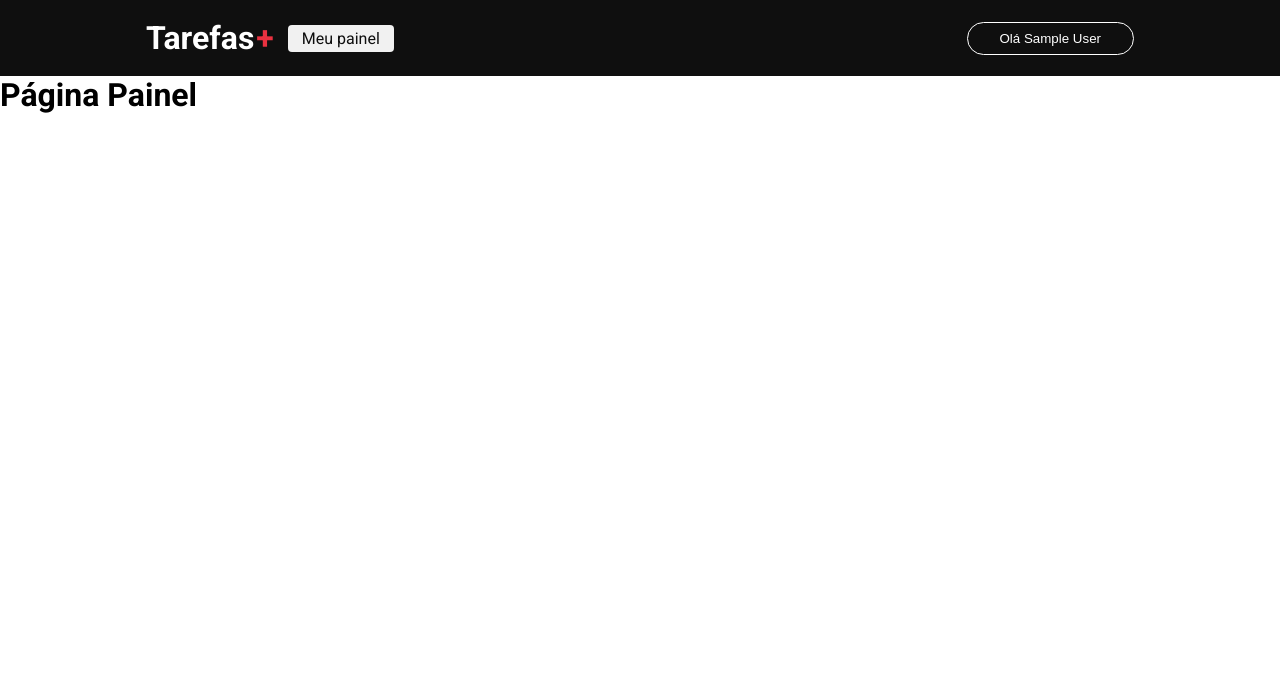
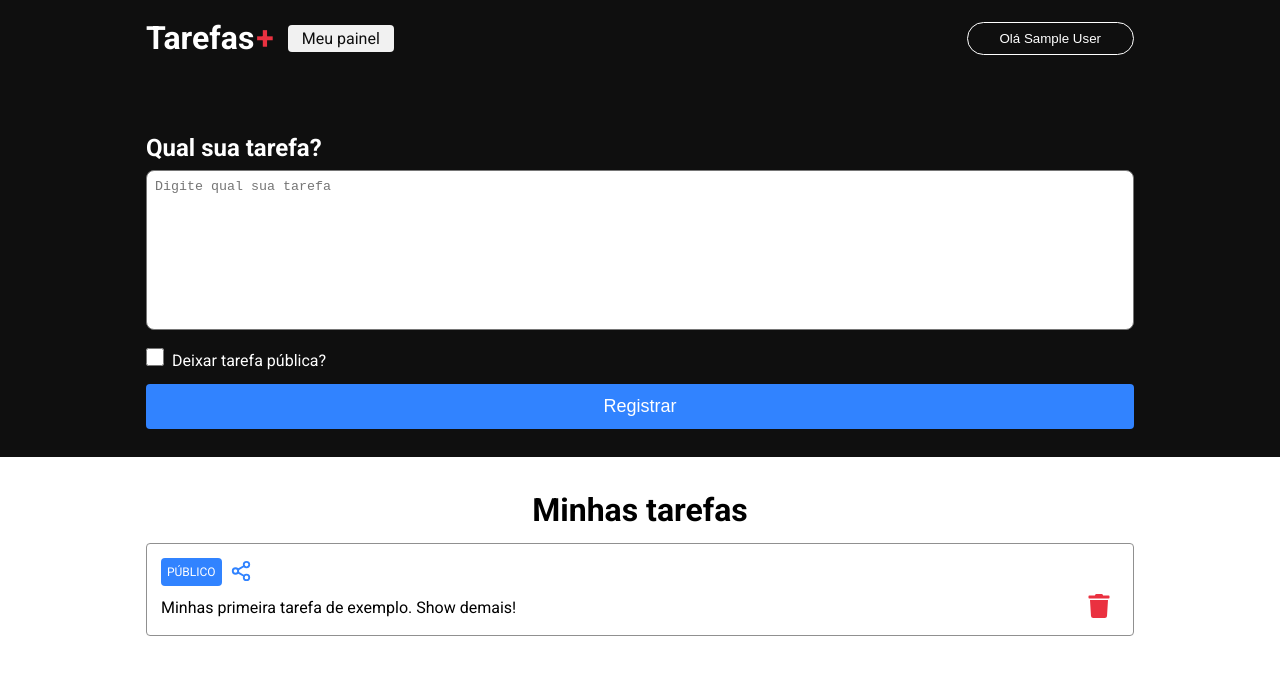
Before and after one commit to caiokronuz/tarefas-, a Next.js app: page /dashboard in a window 1280 px wide. Shown: the top 674 px of the page. Built offline with nearby package versions, Linux system fonts and the light colour scheme; no server answers; sample sign-in values are in the browser's storage.

Commit message:
estruturada a página de Dashboard ('Meu painel')

```diff
--- a/package.json
+++ b/package.json
@@ -12,7 +12,8 @@
     "next": "14.2.3",
     "next-auth": "^4.24.7",
     "react": "^18",
-    "react-dom": "^18"
+    "react-dom": "^18",
+    "react-icons": "^5.2.0"
   },
   "devDependencies": {
     "@types/node": "^20",
--- /dev/null
+++ b/src/components/textArea/index.tsx
@@ -0,0 +1,8 @@
+import { HTMLProps } from 'react';
+import styles from './style.module.css';
+
+export function TextArea({...rest}: HTMLProps<HTMLTextAreaElement>){
+    return(
+        <textarea className={styles.textArea} {...rest}></textarea>
+    )
+}
--- /dev/null
+++ b/src/components/textArea/style.module.css
@@ -0,0 +1,8 @@
+.textArea{
+    width: 100%;
+    resize: none;
+    height: 160px;
+    border-radius: 8px;
+    outline: none;
+    padding: 8px;
+}
--- a/src/pages/dashboard/index.tsx
+++ b/src/pages/dashboard/index.tsx
@@ -1,21 +1,67 @@
 import Head from "next/head";
+
+
 import { GetServerSideProps } from "next";
-
 import {getSession} from 'next-auth/react'
+import { TextArea } from "@/components/textArea";
+import {FiShare2} from 'react-icons/fi'
+import {FaTrash} from 'react-icons/fa'
 
 import styles from './style.module.css';
 
 export default function Dashboard(){
     return(
-        <>
+        <div className={styles.container}>
             <Head>
                 <title>Meu painel de tarefas</title>
             </Head>
 
-            <div>
-                <h1>Página Painel</h1>
-            </div>
-        </>
+            <main className={styles.main}>
+                <section className={styles.content}>
+                    <div className={styles.contentForm}>
+                        <h1 className={styles.title}>Qual sua tarefa?</h1>
+                        <form>
+                            <TextArea placeholder="Digite qual sua tarefa"/>
+                            <div className={styles.checkBoxArea}>
+                                <input
+                                    type="checkbox"
+                                    className={styles.checkbox}
+                                />
+                                <label>Deixar tarefa pública?</label>
+                            </div>
+                            <button type="submit" className={styles.button}>
+                                Registrar
+                            </button>
+                        </form>
+                    </div>
+                </section>
+
+                <section className={styles.taskContainer}>
+                    <h1>Minhas tarefas</h1>
+                    <article className={styles.task}>
+                        <div className={styles.tagContainer}>
+                            <label className={styles.tag}>PÚBLICO</label>
+                            <button className={styles.shareButton}>
+                                <FiShare2
+                                    size={22}
+                                    color="#3183ff"
+                                />
+                            </button>
+                        </div>
+
+                        <div className={styles.taskContent}>
+                            <p>Minhas primeira tarefa de exemplo. Show demais!</p>
+                            <button className={styles.trashButton}>
+                                <FaTrash
+                                    size={24}
+                                    color="#ea3140"
+                                />
+                            </button>
+                        </div>
+                    </article>
+                </section>
+            </main>
+        </div>
     )
 }
 
--- a/src/pages/dashboard/style.module.css
+++ b/src/pages/dashboard/style.module.css
@@ -0,0 +1,113 @@
+.container{
+    width: 100%;
+}
+
+.content{
+    background-color: #0f0f0f;
+    width: 100%;
+    display: flex;
+    align-items: center;
+    justify-content: center;
+}
+
+.contentForm{
+    max-width: 1024px;
+    width: 100%;
+    padding: 0 18px;
+    padding-bottom: 28px;
+    margin-top: 58px;
+}
+
+.title{
+    color: #fff;
+    margin-bottom: 8px;
+}
+
+.checkBoxArea{
+    margin: 14px 0;
+}
+
+.checkBoxArea label{
+    margin-left: 8px;
+    color: #fff;
+}
+
+.checkBoxArea .checkbox{
+    width: 18px;
+    height: 18px;
+}
+
+.button{
+    width: 100%;
+    border: 0;
+    border-radius: 4px;
+    color: #fff;
+    background-color: #3183ff;
+    padding: 12px 0;
+    font-size: 18px;
+    cursor: pointer;
+}
+
+.taskContainer{
+    margin: 34px auto 0 auto;
+    padding: 0 18px;
+    width: 100%;
+    max-width: 1024px;
+    display: flex;
+    flex-direction: column;
+}
+
+.taskContainer a{
+    text-decoration: none;
+    color: #0f0f0f;
+}
+
+.taskContainer h1{
+    text-align: center;
+    font-size: 32px;
+    margin-bottom: 14px;
+}
+
+.task{
+    margin-bottom: 14px;
+    line-height: 150%;
+    display: flex;
+    border: 1.5px solid #909090;
+    border-radius: 4px;
+    padding: 14px;
+    flex-direction: column;
+    align-items: flex-start;
+}
+
+.tagContainer{
+    display: flex;
+    align-items: center;
+    justify-content: center;
+    margin-bottom: 8px;
+}
+
+.tag{
+    background-color: #3183ff;
+    padding: 2px 6px;
+    color: #fff;
+    border-radius: 4px;
+    font-size: 12px;
+}
+
+.shareButton, .trashButton{
+    background: transparent;
+    border: 0;
+    margin: 0 8px;
+    cursor: pointer;
+}
+
+.taskContent{
+    display: flex;
+    align-items: center;
+    justify-content: space-between;
+    width: 100%;
+}
+
+.taskContent p{
+    white-space: pre-wrap;
+}
```
Also changed, not shown: 1 other file (tests, documents, lock files or other folders).
